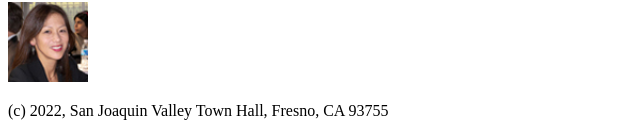
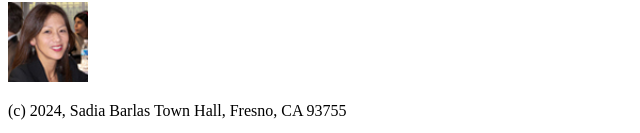
Before and after one commit to sb2823/A05, a plain HTML site: page index.html in a window 1280 px wide. Shown: the part 970-1103 px from the top of the page, 0-640 px from the left. Drawn offline with Linux system fonts and the light colour scheme.

Commit message:
add name

```diff
--- a/index.html
+++ b/index.html
@@ -30,7 +30,9 @@
 <img src="images/chua75.jpg" alt="brancaccio75" style="height: 80px;">
 </main>
 <footer>
-    <p>(c) 2022, San Joaquin Valley Town Hall, Fresno, CA 93755</p></footer>
+    <p>(c) 2024, Sadia Barlas Town Hall, Fresno, CA 93755
+
+    </p></footer>
     </body>
 
 
```
